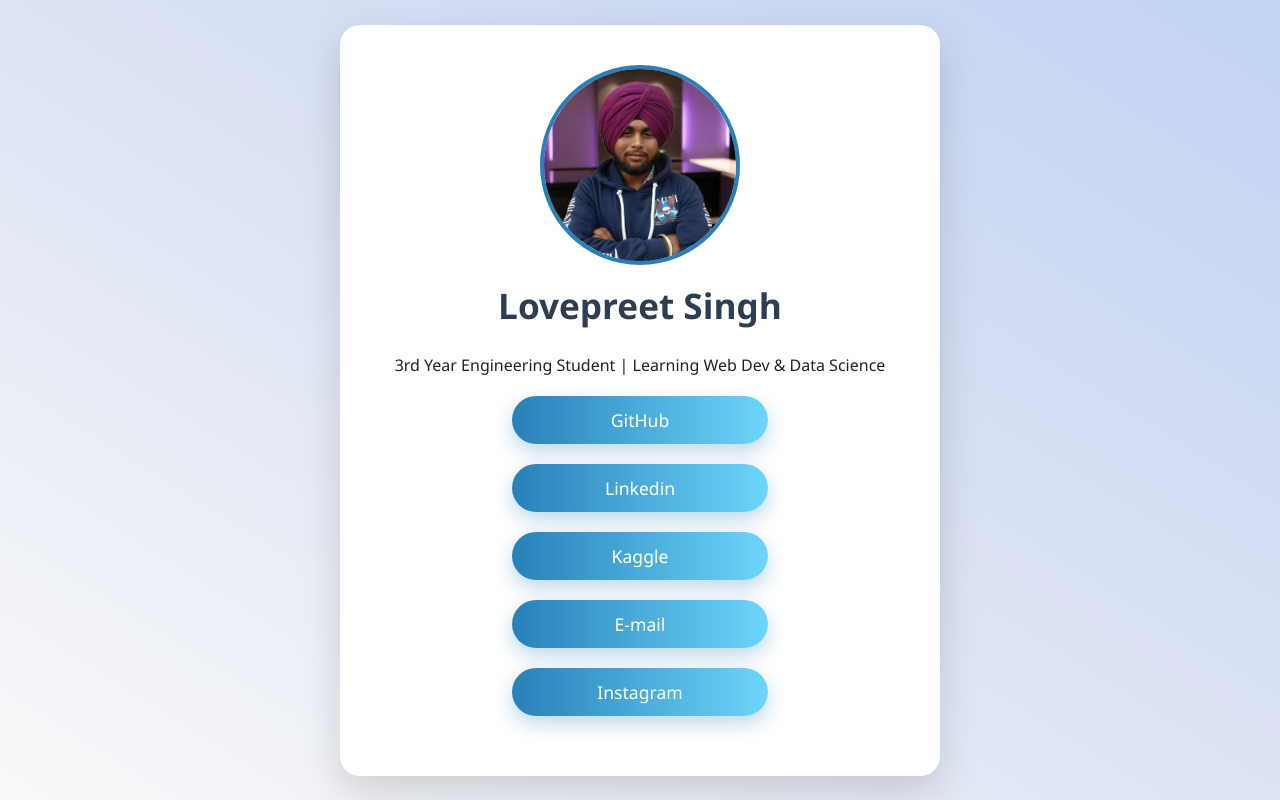
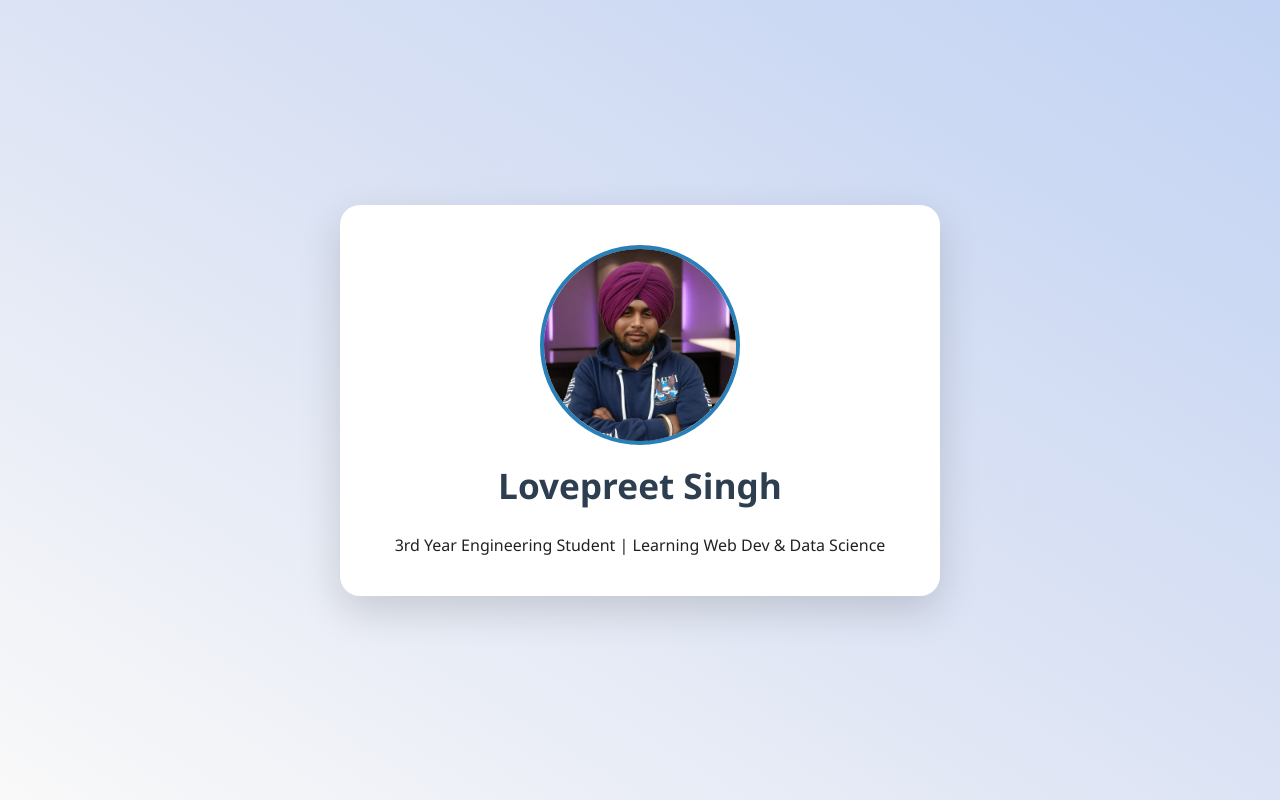
Before and after one commit to Lovelydehar3/Link-holder, a plain HTML site: page index.html in a window 1280 px wide. Drawn offline with Linux system fonts and the light colour scheme.

Commit message:
Update index.html

```diff
--- a/index.html
+++ b/index.html
@@ -16,11 +16,7 @@
         <p class="bold-para">3rd Year Engineering Student | Learning Web Dev & Data Science</p>
     </header>
     <ul>
-      <li><a href="https://github.com/Lovelydehar3">GitHub</a></li>
-      <li><a href="https://www.linkedin.com/in/lovepreet-singh-6200a8287/">Linkedin</a></li>
-      <li><a href="https://www.kaggle.com/lovelydehar">Kaggle</a></li>
-      <li><a href="mailto:lovepreetsingh73437@gmail.com">E-mail</a></li>
-      <li><a href="https://www.instagram.com/lovely_dehar/">Instagram</a></li>
+
     </ul>
   </div>
 </body>
```
